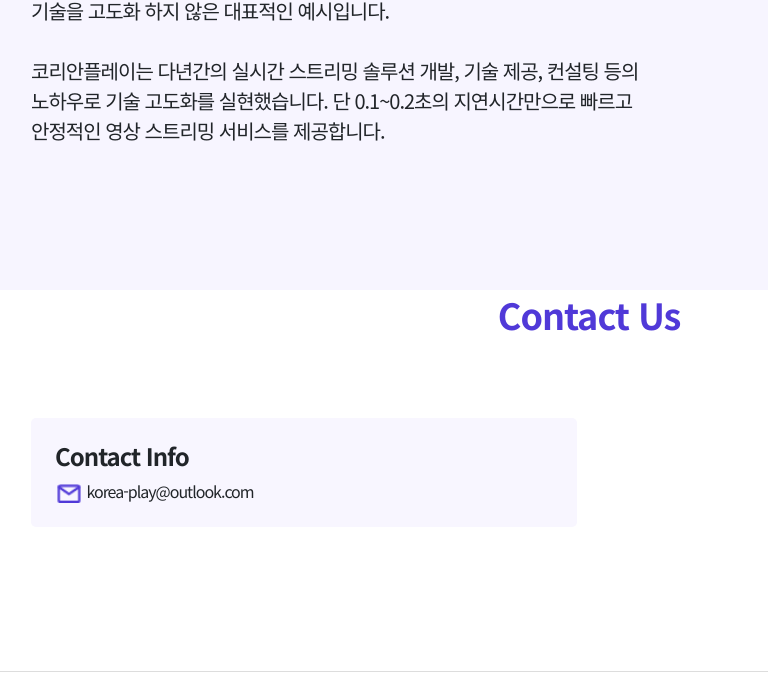
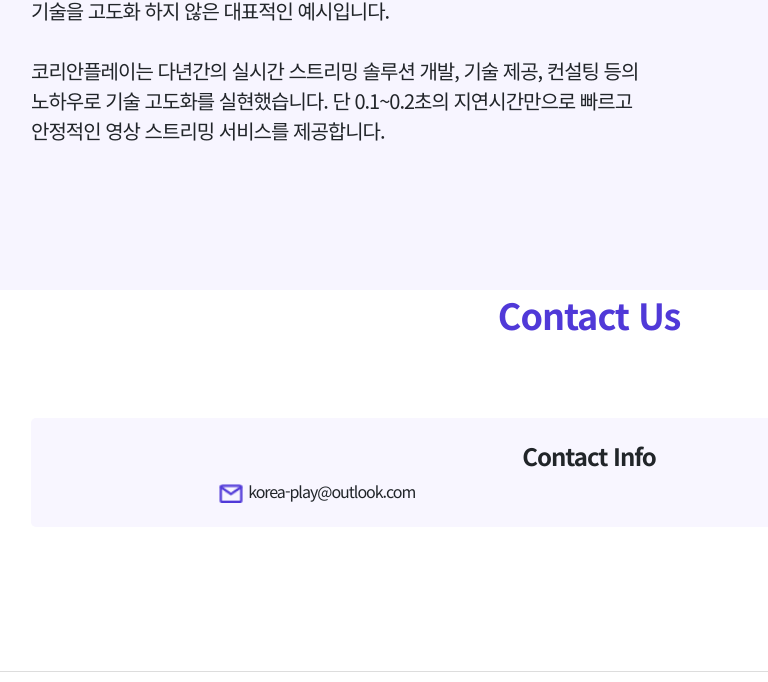
Before and after one commit to KoreaPlay/koreaplay.github.io, a plain HTML site: page index.html in a window 1280 px wide. Shown: the part 2702-3384 px from the top of the page, without its empty margins (51-819 px from the left). Drawn offline with Linux system fonts and the light colour scheme.

Commit message:
Add files via upload

```diff
--- a/index.html
+++ b/index.html
@@ -184,7 +184,7 @@
                 <h1 class="fs-1 fw-bold text-main">Contact Us</h1>
             </div>
             <div class="row contactus-row">
-                <div class="col-12 col-md-6">
+                <div class="text-center descript">
                     <div class="contact-block p-4">
                         <h3 class="fs-3 fw-bold">Contact Info</h3>
                         <div class="row">
```
